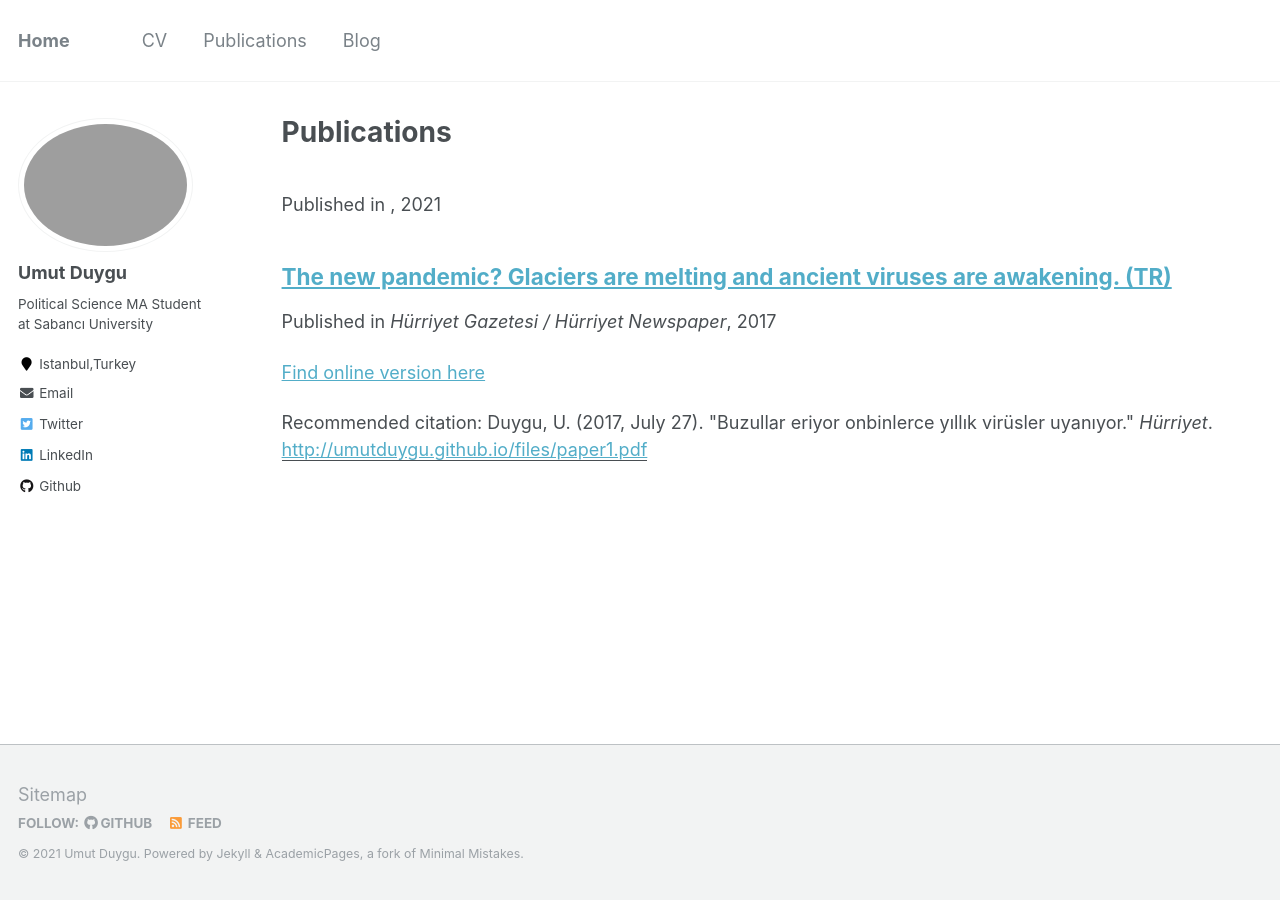
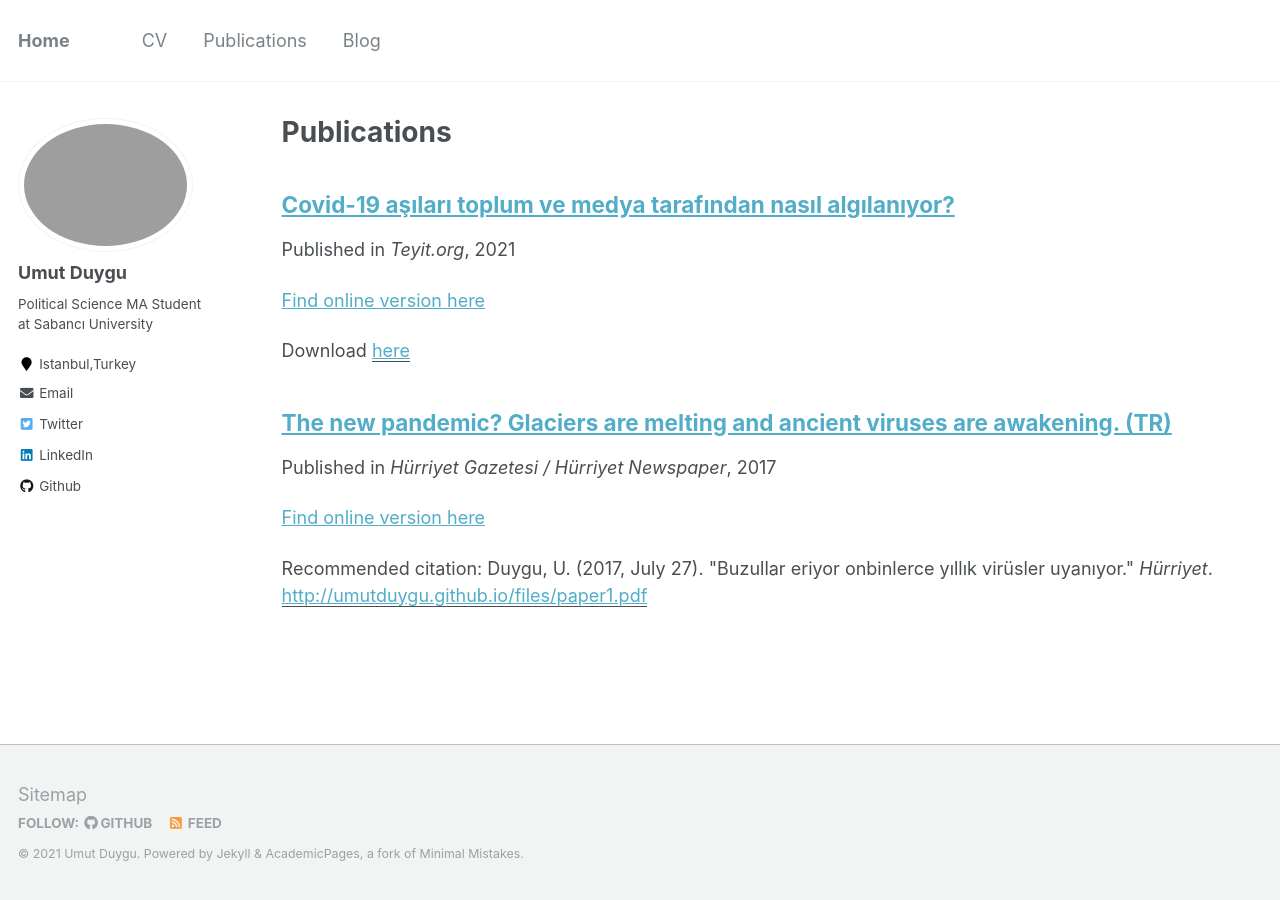
Before and after one commit to UmutDuygu/umutduygu.github.io, a Jekyll site: the page built from _pages/publications.md, in a window 1280 px wide. Built offline with Jekyll 4.4.1, drawn with Linux system fonts in a browser that asks for light colours.

Commit message:
Update 2009-10-01-paper-title-number-2.md

```diff
--- a/_publications/2009-10-01-paper-title-number-2.md
+++ b/_publications/2009-10-01-paper-title-number-2.md
@@ -4,7 +4,7 @@
 permalink: /publication/2009-10-01-paper-title-number-2
 date: 30-09-2021
 venue: 'Teyit.org'
-paperurl: 'b'
+paperurl: '[Find online version here](https://teyit.org/teyitpedia-turkiyede-covid-19-asilari-toplum-tarafindan-nasil-algilaniyor)
 '
 ---
 
```
